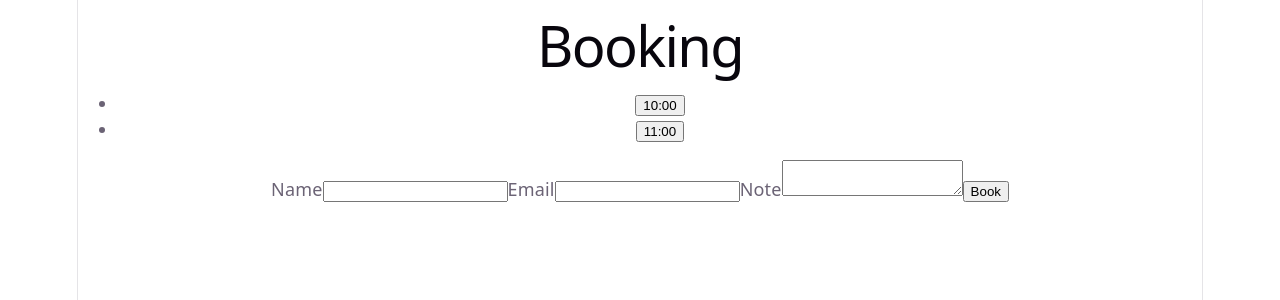
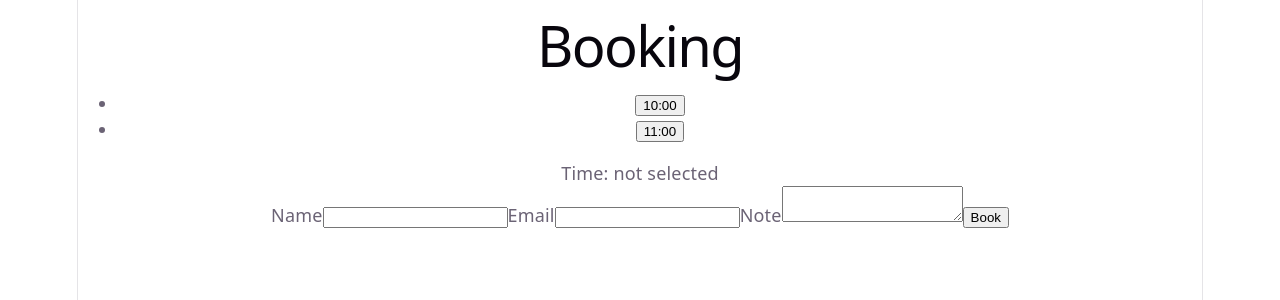
Before and after one commit to Ninabanina/booking-app, a React (Vite) app: page / in a window 1280 px wide. Shown: the top 300 px of the page. Built offline with nearby package versions, Linux system fonts and the light colour scheme.

Commit message:
Lift selected time state up to App

```diff
--- a/src/App.tsx
+++ b/src/App.tsx
@@ -1,25 +1,23 @@
 import { useState } from 'react'
-import heroImg from './assets/hero.png'
-import reactLogo from './assets/react.svg'
-import viteLogo from './assets/vite.svg'
 import './App.css'
-import './utils'
 import { SlotList } from './components/SlotList'
 import { BookingForm } from './components/BookingForm'
 import type { TimeSlot } from './types'
 
 const slots: TimeSlot[] = [
-  { time: '9:00', available: false },
+  { time: '09:00', available: false },
   { time: '10:00', available: true },
   { time: '11:00', available: true }
 ]
 
 function App() {
+  const [selectedTime, setSelectedTime] = useState<string | null>(null)
+
   return (
    <main>
     <h1>Booking</h1>
-    <SlotList slots={slots} />
-    <BookingForm />
+    <SlotList slots={slots} selected={selectedTime} onSelect={setSelectedTime}/>
+    <BookingForm selectedTime={selectedTime}/>
    </main>
   )
 }
--- a/src/components/BookingForm.tsx
+++ b/src/components/BookingForm.tsx
@@ -2,6 +2,9 @@ import { useState } from 'react'
 import type { BookingFormData } from '../types'
 
 type FormErrors = Partial<Record<keyof BookingFormData, string>>
+type BookingFormProps = {
+  selectedTime: string | null
+}
 
 const empty: BookingFormData = {
   name: '',
@@ -18,7 +21,7 @@ function validate(data: BookingFormData): FormErrors {
   return next
 }
 
-export function BookingForm() {
+export function BookingForm({selectedTime}: BookingFormProps) {
   const [form, setForm] = useState<BookingFormData>(empty)
   const [errors, setErrors] = useState<FormErrors>({})
 
@@ -38,6 +41,7 @@ export function BookingForm() {
 
   return (
     <form onSubmit={handleSubmit}>
+      <p>Time: {selectedTime ?? 'not selected'}</p>
       <label>
         Name
         <input value={form.name} onChange={e => update('name', e.target.value)} />
--- a/src/components/SlotList.tsx
+++ b/src/components/SlotList.tsx
@@ -4,17 +4,18 @@ import { useState } from "react";
 
 type SlotListProps = {
     slots: TimeSlot[]
+    selected: string | null
+    onSelect: (time: string) => void
 }
 
-export function SlotList({slots}: SlotListProps){
-    const [selected, setSelected] = useState<string | null>(null)
+export function SlotList({slots, selected, onSelect}: SlotListProps){
     const available = getAvailableSlots(slots)
 
     return (
         <ul>
             {available.map(slot => (
                 <li key={slot.time}>
-                    <button onClick={() => setSelected(slot.time)}
+                    <button onClick={() => onSelect(slot.time)}
                             style={{ fontWeight: selected === slot.time? 'bold' : 'normal'}}
                     >
                         {slot.time}
```
